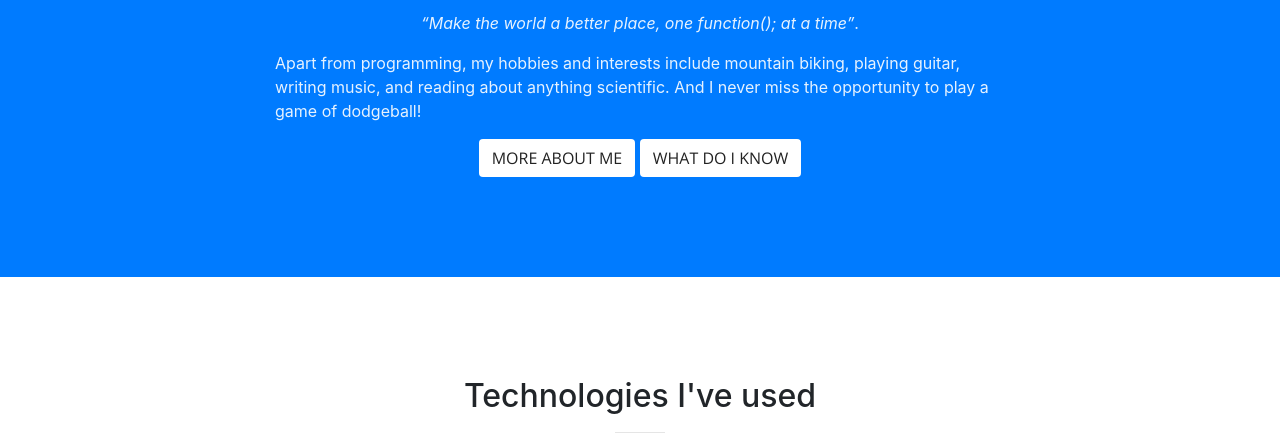
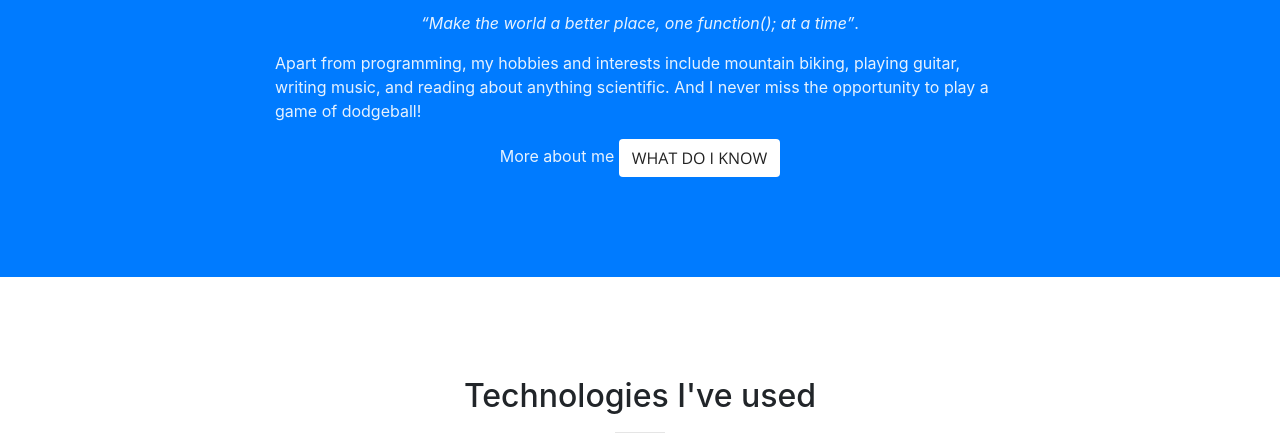
Before and after one commit to SNSydia/SNSydia.github.io, a website with bundled scripts: page index.html in a window 1280 px wide. Shown: the part 1160-1606 px from the top of the page. Built offline with nearby package versions, Linux system fonts and the light colour scheme; files whose address does not match are found by name.

Commit message:
Update index.html

```diff
--- a/index.html
+++ b/index.html
@@ -86,9 +86,8 @@
                                 playing guitar, writing music, and reading about anything scientific. And I never
                                 miss the opportunity to play a game of dodgeball!
                                 </p>
-              <a class="btn btn-default btn-xl" data-toggle="collapse" aria-expanded="false" aria-controls="collapseExample" href="#collapseExample">More about me</a>
+              <a class="text-faded text-center" data-toggle="collapse" aria-expanded="false" aria-controls="collapseExample" href="#collapseExample">More about me</a>
               <div class="collapse" id="collapseExample">
-                <a class="btn btn-default btn-xl" data-toggle="collapse" aria-expanded="false" aria-controls="collapseExample" href="#collapseExample">More about me</a>
                                 <p class="text-faded text-left"> As you may have already noticed, I am very passionate about
                                   programming and creating intricate solutions to challenging problems, issues which trouble the world,
                                   or things which are just totally cool. This lead me to joining the University of Alberta Aerial Robotics Group,
```
